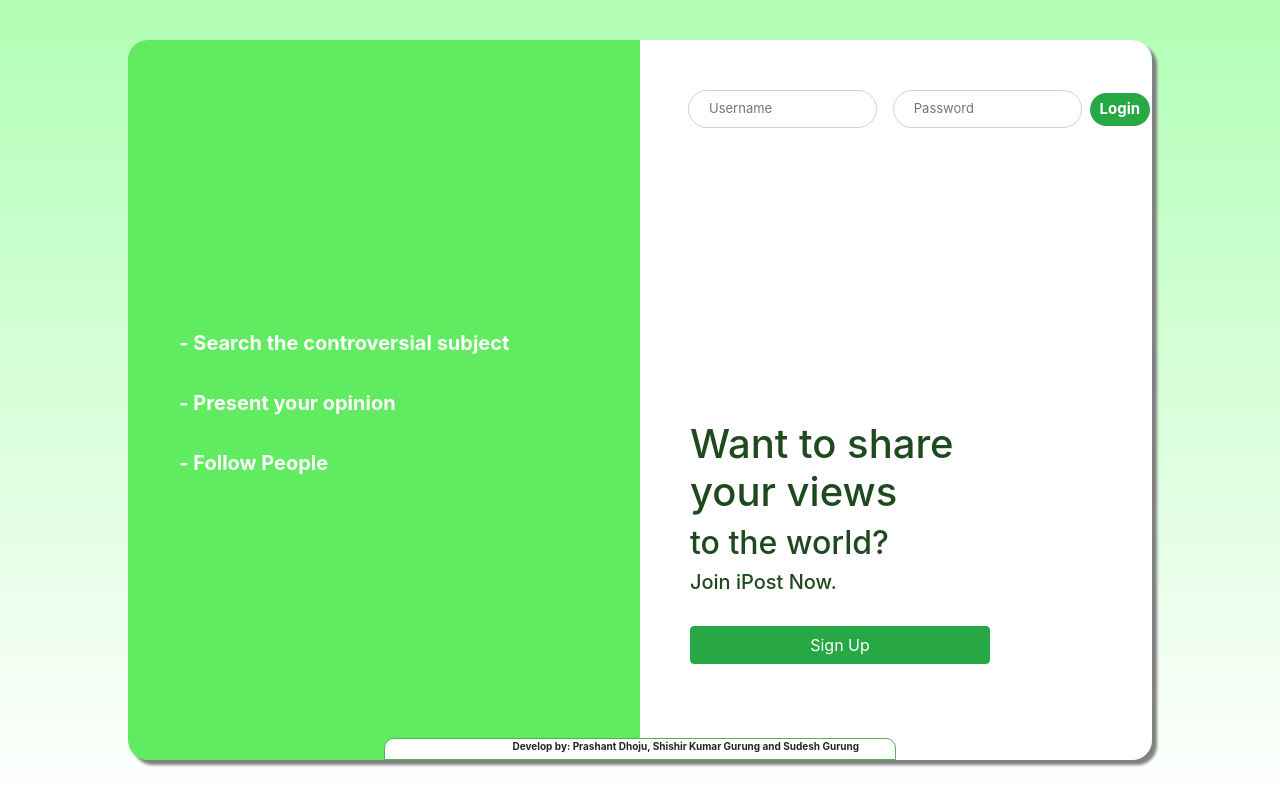
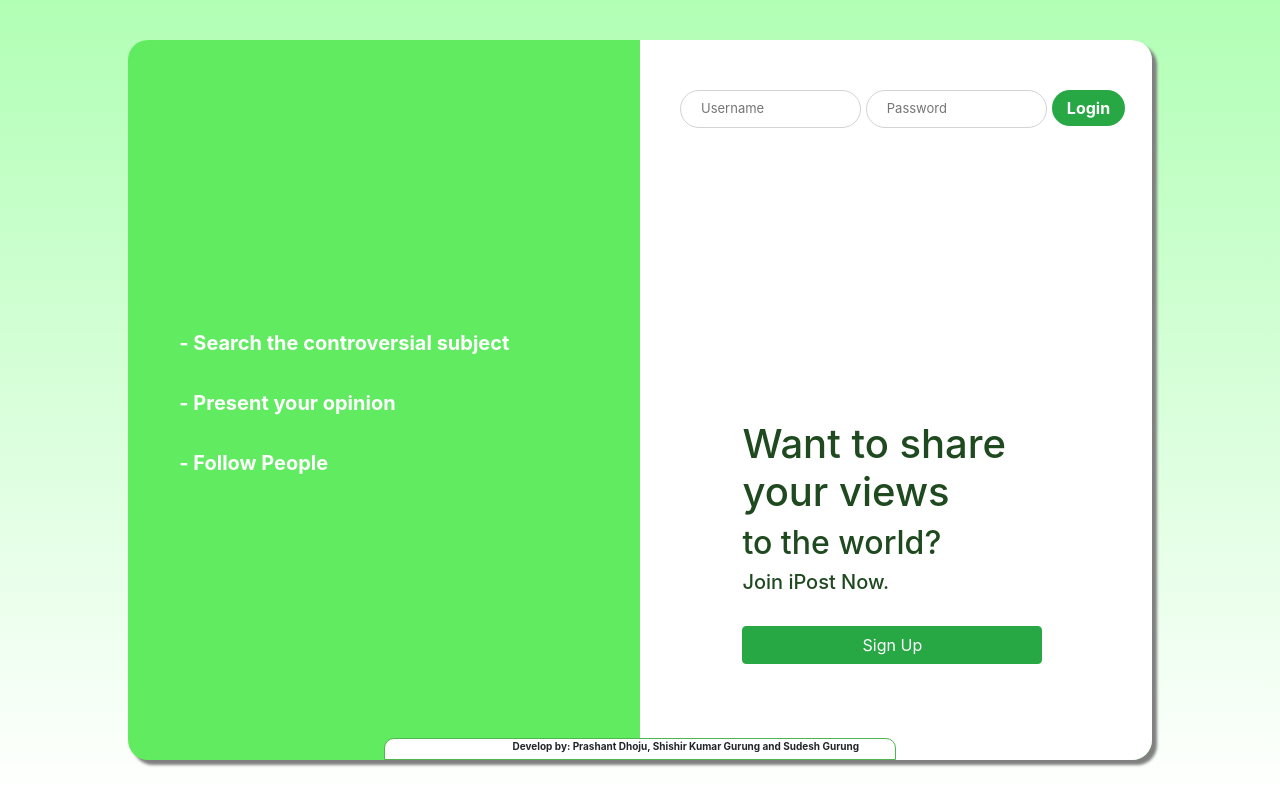
Before and after one commit to gurungsudesh/client, a Vue app: page /#/ in a window 1280 px wide. Built offline with nearby package versions, Linux system fonts and the light colour scheme.

Commit message:
Signup rightside content ui change and loginform upper input text alignment fixed

```diff
--- a/src/components/Login/LoginForm.vue
+++ b/src/components/Login/LoginForm.vue
@@ -74,12 +74,13 @@
  #Signin{
      position: absolute;
     padding-top: 50px;
-    left: 0px;
+    right:20px;
 }
 input[type=text], input[type=password]{
     width: 40%;
   padding: 8px 20px;
-  margin: 0px 8px;
+  margin-right: 5px;
+
   display: inline-block;
   border: 1px solid lightgray;
   border-radius: 20px;
@@ -90,12 +91,11 @@
 }
 
 button[type="submit"] {
+    position: absolute;
+    font-size: 16px;
+    font-weight: bold;
+    width: 15%;
 
-    font-size: 15px;
-    font-weight: bold;
-    padding: 5px;
-    padding-right: 10px;
-    padding-left: 10px;
     border-radius: 20px;
 
     border: none;
--- a/src/components/Login/SignUp.vue
+++ b/src/components/Login/SignUp.vue
@@ -36,13 +36,14 @@
 
 .down{
     position: absolute;
+    left:20%;
     bottom: 10%;
 
 }
 #downside{
     color: rgb(31, 73, 31);
     text-align: left;
-    padding-left: 50px;
+
 }
 button[type="submit"] {
 
```
